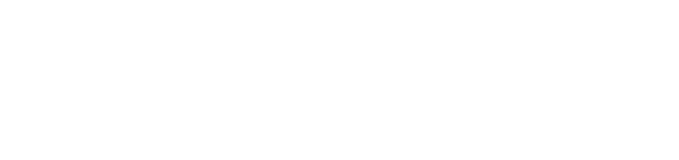
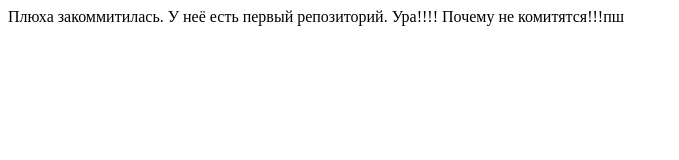
Before and after one commit to 3840x2400/-git_test, a plain HTML site: page index.html in a window 1280 px wide. Shown: the whole page, without its empty margins (0-679 px from the left). Drawn offline with Linux system fonts and the light colour scheme.

Commit message:
Плюха закомитилась!!!!!

```diff
--- a/index.html
+++ b/index.html
@@ -2,9 +2,9 @@
 <html lang="en">
 <head>
     <meta charset="UTF-8">
-    <title></title>
+    <title>Плюша закоммитилась</title>
 </head>
 <body>
-
+        <div>Плюха закоммитилась. У неё есть первый репозиторий. Ура!!!! Почему не комитятся!!!пш</div>
 </body>
 </html>
```
